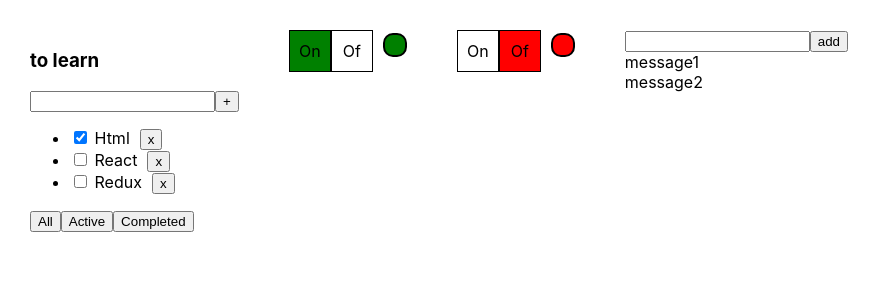
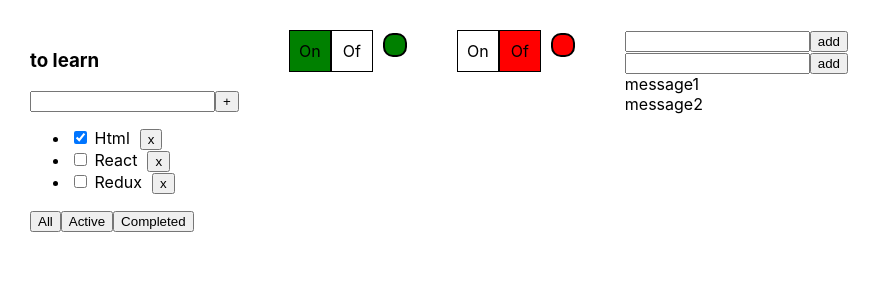
Before and after one commit to Lelik7777/todolist2023, a React (Create React App) app: page / in a window 1280 px wide. Shown: the top 300 px of the page, without its empty margins (0-881 px from the left). Built offline with nearby package versions, Linux system fonts and the light colour scheme.

Commit message:
feat: add components:Button and Input

```diff
--- a/src/App.tsx
+++ b/src/App.tsx
@@ -1,8 +1,8 @@
 import { useState } from "react";
 import "./App.css";
-import OnOff from "./OnOff";
+import OnOff from "./components/OnOff";
 import Todolist from "./Todolist";
-import Messages from "./Messages";
+import Messages from "./components/Messages";
 
 export type TaskType = {
   id: number;
--- a/src/Messages.tsx
+++ /dev/null
@@ -1,15 +0,0 @@
-import React, { useState } from "react";
-import FullInput from "./FullInput";
-
-export default function Messages() {
-  let [messages, setMessages] = useState<string[]>(["message1", "message2"]);
-  const addMessage = (title: string) => setMessages([title,...messages]);
-  return (
-    <div>
-      <FullInput addMessage={addMessage} />
-      {messages.map((message, i) => (
-        <div key={i}>{message}</div>
-      ))}
-    </div>
-  );
-}
--- /dev/null
+++ b/src/components/Button.tsx
@@ -0,0 +1,13 @@
+import React from "react";
+type PropsType = {
+  name: string;
+  callback: () => void;
+};
+export default function Button({ callback, name }: PropsType) {
+  const addOnClickHandler = ()=>callback();
+  return (
+    <button onClick={addOnClickHandler}>
+      {name}
+    </button>
+  );
+}
--- /dev/null
+++ b/src/components/Input.tsx
@@ -0,0 +1,11 @@
+import { type } from "os";
+import React, { ChangeEvent, useState } from "react";
+type PropsType = {
+  title: string;
+  setTitle: (title: string) => void;
+};
+export default function Input({ title,setTitle }: PropsType) {
+  const addInputHandler = (e: ChangeEvent<HTMLInputElement>) =>
+    setTitle(e.currentTarget.value);
+  return <input type="text" value={title} onChange={addInputHandler} />;
+}
--- /dev/null
+++ b/src/components/Messages.tsx
@@ -0,0 +1,25 @@
+import { useState } from "react";
+import Button from "./Button";
+import FullInput from "./FullInput";
+import Input from "./Input";
+
+export default function Messages() {
+  let [messages, setMessages] = useState<string[]>(["message1", "message2"]);
+  //for component Input
+  let [title, setTitle] = useState<string>("");
+  const addMessage = (title: string) => setMessages([title, ...messages]);
+  const addMessage2 = () => {
+    setMessages([title, ...messages]);
+    setTitle("");
+  };
+  return (
+    <div>
+      <FullInput addMessage={addMessage} />
+      <Input title={title} setTitle={setTitle} />
+      <Button name="add" callback={addMessage2} />
+      {messages.map((message, i) => (
+        <div key={i}>{message}</div>
+      ))}
+    </div>
+  );
+}
--- a/src/OnOff.tsx
+++ b/src/components/OnOff.tsx
@@ -1,5 +1,5 @@
 import React from "react";
-import "./App.css";
+import "../App.css";
 
 type PropsType = {
   on: boolean;
```
Also changed, not shown: src/components/FullInput.tsx (renamed from src/FullInput.tsx).
